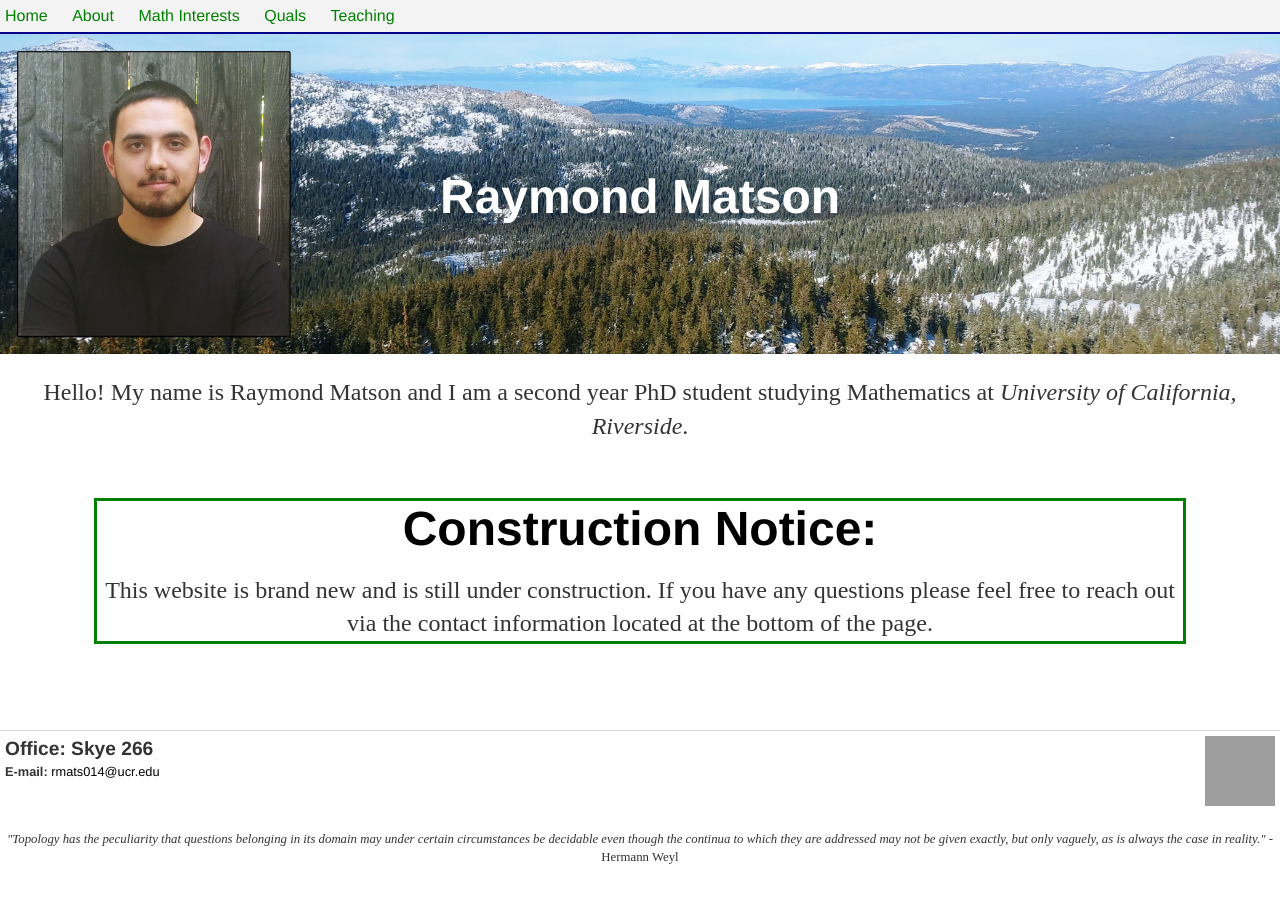
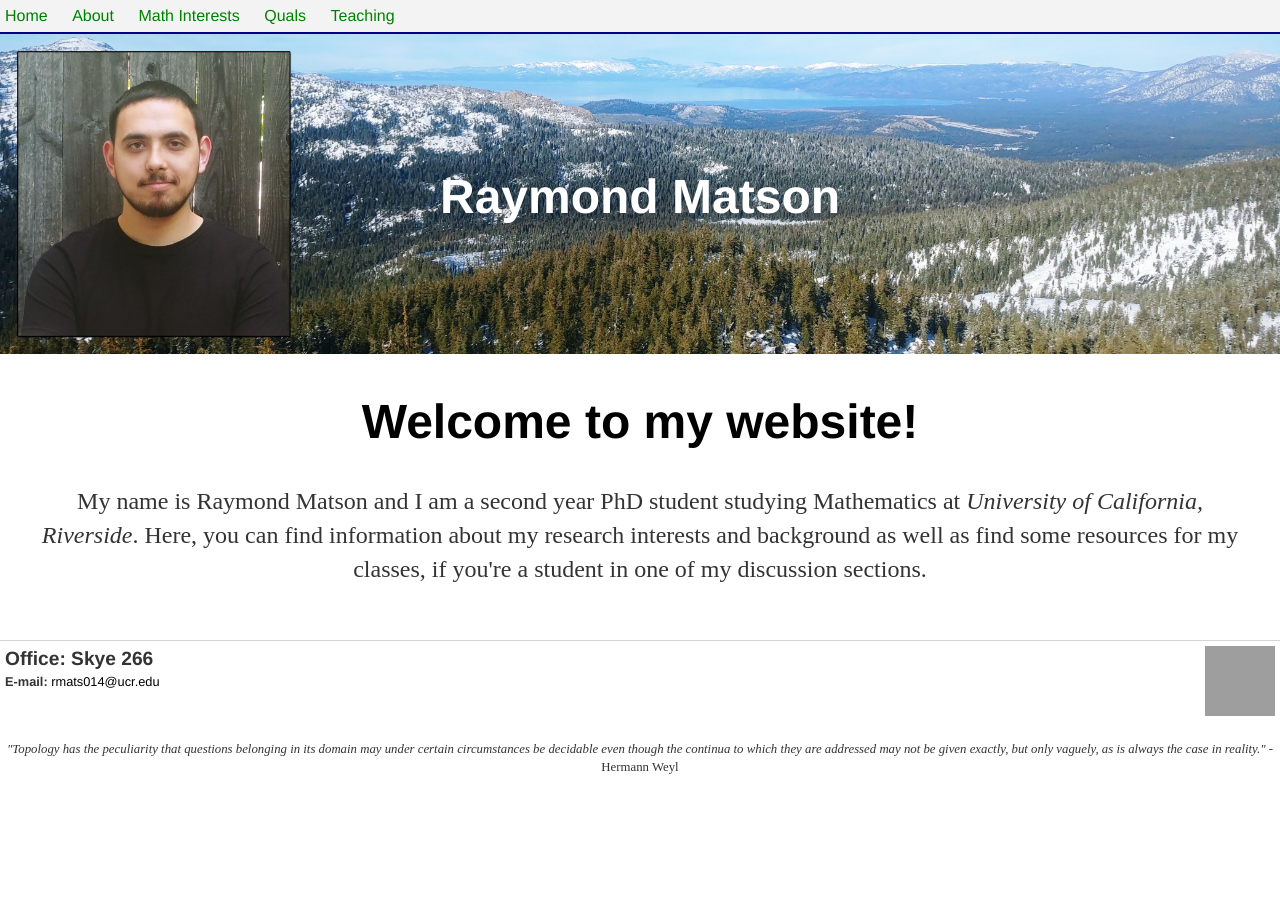
Before and after one commit to raymondmatson/raymondmatson.github.io, a Jekyll site: the page built from index.html, in a window 1280 px wide. Built offline with Jekyll 4.4.1, drawn with Linux system fonts in a browser that asks for light colours; formulas are drawn with MathJax 3; grey boxes are pictures that could not be loaded.

Commit message:
Removed construction notice and added welcome to main index

```diff
--- a/index.html
+++ b/index.html
@@ -15,19 +15,14 @@ title: Raymond Matson
 		<br>
 	</div>
 </div>
+<br>
 
 <br>
-<div>
-	<p>Hello! My name is Raymond Matson and I am a second year PhD student studying Mathematics at <em>University of California, Riverside</em>. </p>
+<h1 align=center>Welcome to my website!</h1>
+<br>
+
+<br>
+<div style="margin-left: 30px; margin-right: 30px;">
+	<p>My name is Raymond Matson and I am a second year PhD student studying Mathematics at <em>University of California, Riverside</em>. Here, you can find information about my research interests and background as well as find some resources for my classes, if you're a student in one of my discussion sections.</p>
 </div>
 <br>
-<br>
-<br>
-
-<div style="border:3px solid green; background-color: #ffffff; margin-bottom:50px; margin-left:94px; margin-right:94px;">
-	<h1 align=center>Construction Notice:</h1>
-	<br>
-	<div>
-		<p>This website is brand new and is still under construction. If you have any questions please feel free to reach out via the contact information located at the bottom of the page. </p>
-	</div>
-</div>
```
